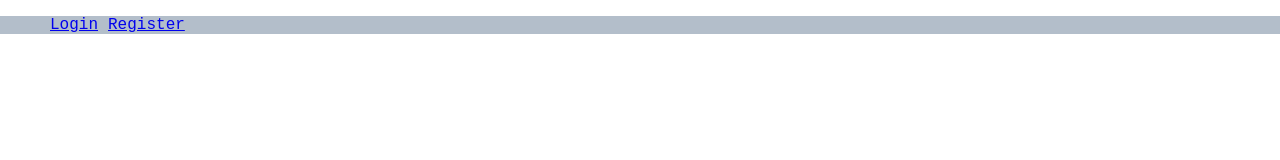
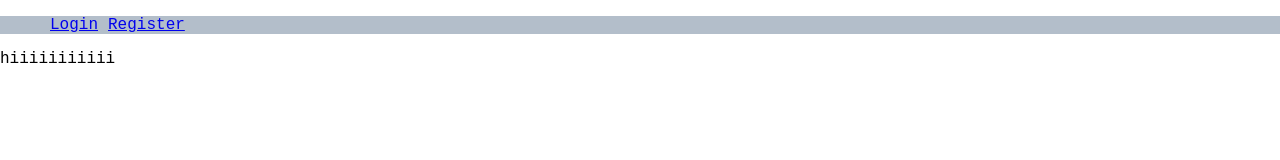
Before and after one commit to Rama-Qandeel/Project-5, a React (Create React App) app in the folder front-end/: page /infostore in a window 1280 px wide. Shown: the top 160 px of the page. Built offline with nearby package versions, Linux system fonts and the light colour scheme; the HTML template or start-up script is replaced by a standard one.

Commit message:
create product page

```diff
--- a/front-end/src/App.js
+++ b/front-end/src/App.js
@@ -6,6 +6,7 @@ import Login from "./components/Login";
 import Home from "./components/Home"
 import Header from "./components/Header"
 import Store from "./components/Store"
+import InfoStore from './InfoStore';
 export default class App extends Component {
   constructor(props) {
     super(props);
@@ -18,8 +19,9 @@ export default class App extends Component {
      <Route exact path="/login" render={props => <Login {...props} />} />
       <Route exact path="/register" render={props => <Register {...props} />} />
       <Route exact path="/home" render={props => <Home {...props} />} />
-      <Route exact path="/info" render={props => <Store {...props} />} />
-      </Router>
+      <Route exact path="/infostore" render={props => <InfoStore {...props} />} />
+
+     </Router>
     );
   }
 }
--- /dev/null
+++ b/front-end/src/InfoStore.js
@@ -0,0 +1,14 @@
+import React, { Component } from 'react'
+
+const InfoStore =(props)=> {
+//   console.log('info : ',props.location.state);
+
+        return (
+            <div>
+              <p>hiiiiiiiiiii</p>
+            </div>
+        )
+
+}
+
+export default InfoStore
--- a/front-end/src/components/Home.js
+++ b/front-end/src/components/Home.js
@@ -42,7 +42,7 @@ const [specificStores,setSpecificStores]=useState([])
     <Link
       className="link"
       to={{
-        pathname: "/info",
+        pathname: "/infostore",
         state: store,
       }}
       style={{ textDecoration: "none" }}
```
